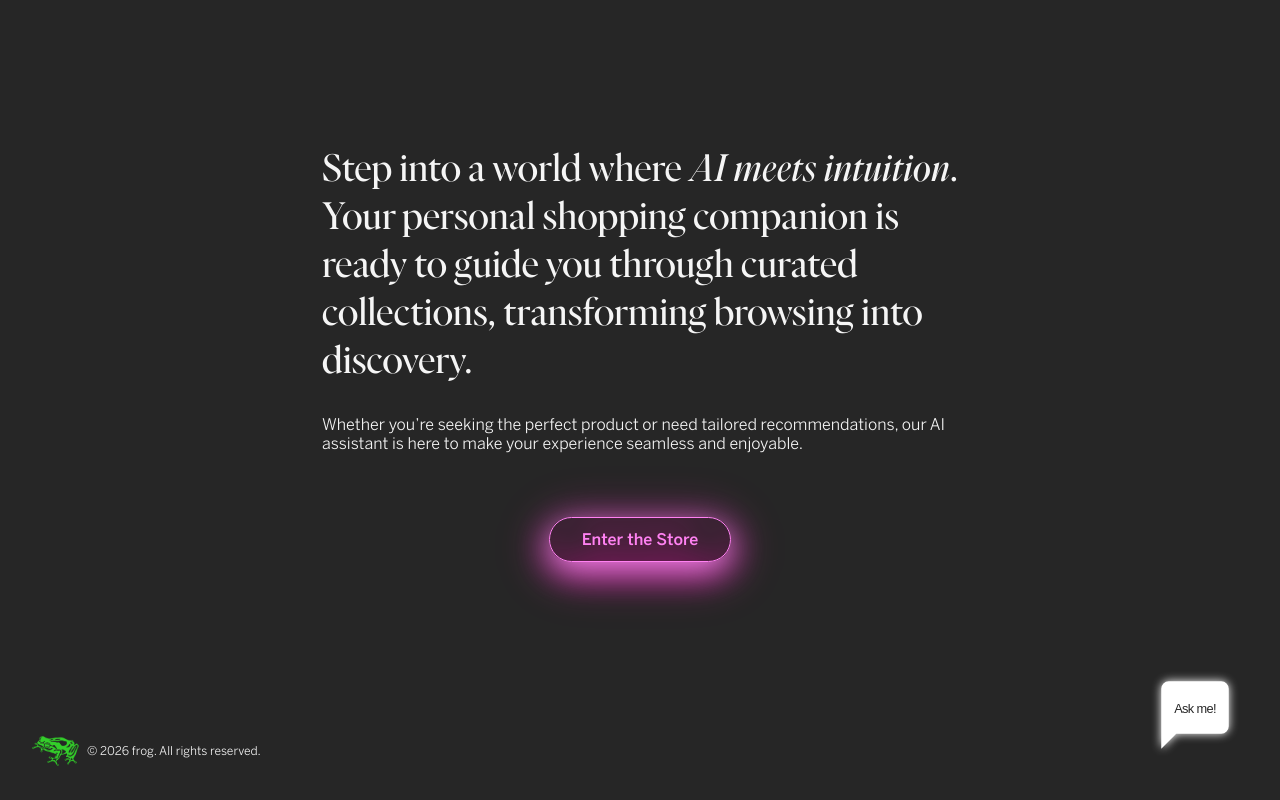
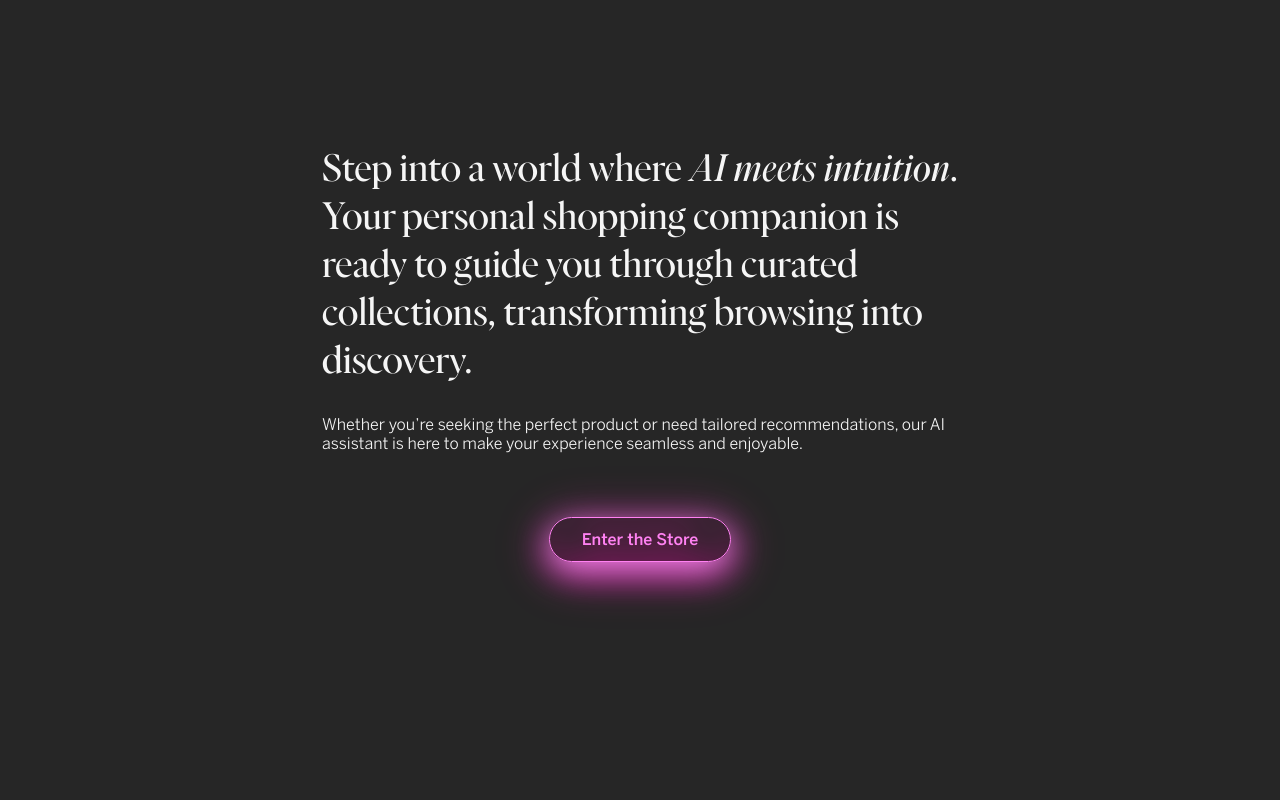
Before and after one commit to sofiaborovskaia/personal-shopper, a Next.js app: page / in a window 1280 px wide. Built offline with nearby package versions, Linux system fonts and the light colour scheme.

Commit message:
feat: hide footer and chat bubble from home page

```diff
--- /dev/null
+++ b/src/app/LayoutContent.tsx
@@ -0,0 +1,28 @@
+"use client";
+
+import { usePathname } from "next/navigation";
+import Image from "next/image";
+import FloatingChatWidget from "@/components/chat/FloatingChatWidget";
+import styles from "./layout.module.css";
+
+export default function LayoutContent({
+	children,
+}: {
+	children: React.ReactNode;
+}) {
+	const pathname = usePathname();
+	const isHomePage = pathname === "/";
+
+	return (
+		<>
+			<main className={styles.main}>{children}</main>
+			{!isHomePage && <FloatingChatWidget />}
+			{!isHomePage && (
+				<footer className={styles.footer}>
+					<Image src="/frog-logo.png" alt="Frog logo" width={47} height={30} />
+					<span>© 2026 frog. All rights reserved.</span>
+				</footer>
+			)}
+		</>
+	);
+}
--- a/src/app/layout.tsx
+++ b/src/app/layout.tsx
@@ -1,9 +1,7 @@
 import type { Metadata } from "next";
 import localFont from "next/font/local";
-import Image from "next/image";
 import "./globals.css";
-import styles from "./layout.module.css";
-import FloatingChatWidget from "@/components/chat/FloatingChatWidget";
+import LayoutContent from "./LayoutContent";
 
 const bentonSans = localFont({
 	src: [
@@ -75,12 +73,7 @@ export default function RootLayout({
 	return (
 		<html lang="en">
 			<body className={`${bentonSans.variable} ${frogSerif.variable}`}>
-				<main className={styles.main}>{children}</main>
-				<FloatingChatWidget />
-				<footer className={styles.footer}>
-					<Image src="/frog-logo.png" alt="Frog logo" width={47} height={30} />
-					<span>© 2026 frog. All rights reserved.</span>
-				</footer>
+				<LayoutContent>{children}</LayoutContent>
 			</body>
 		</html>
 	);
```
